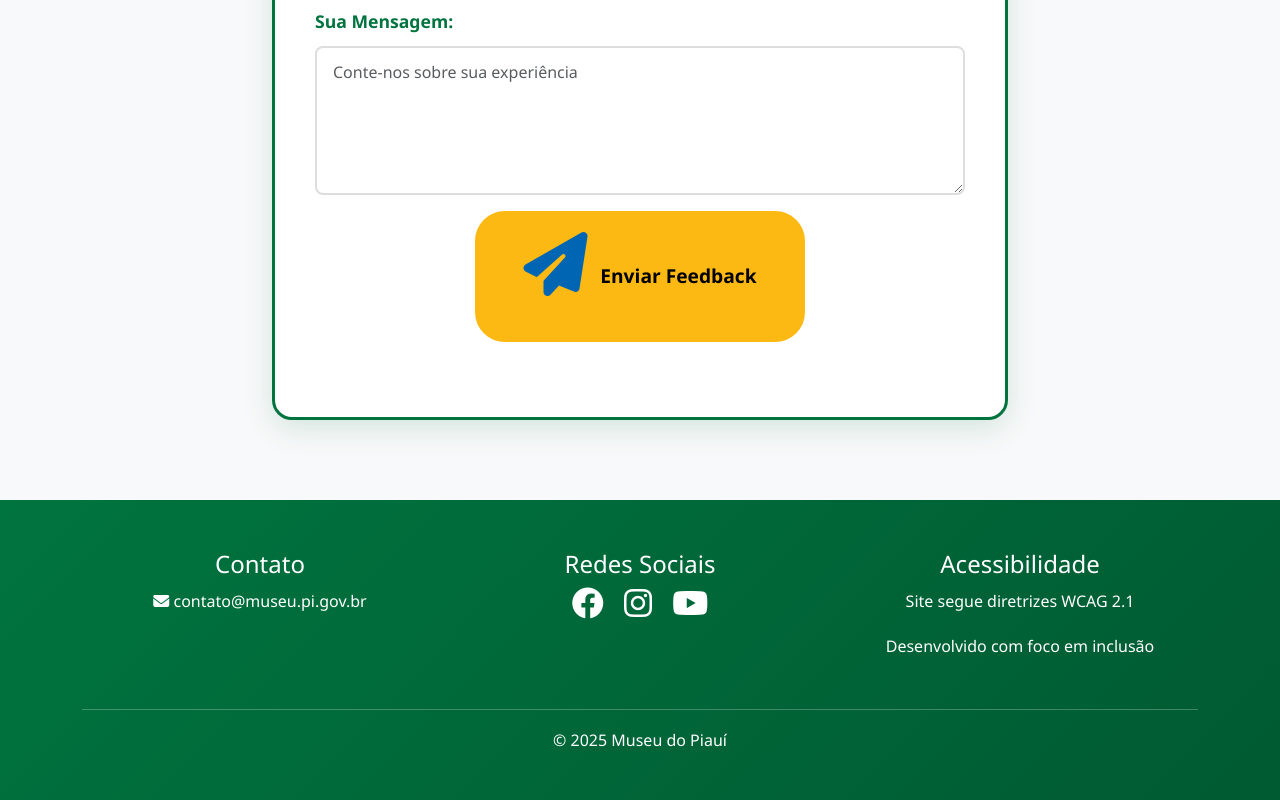
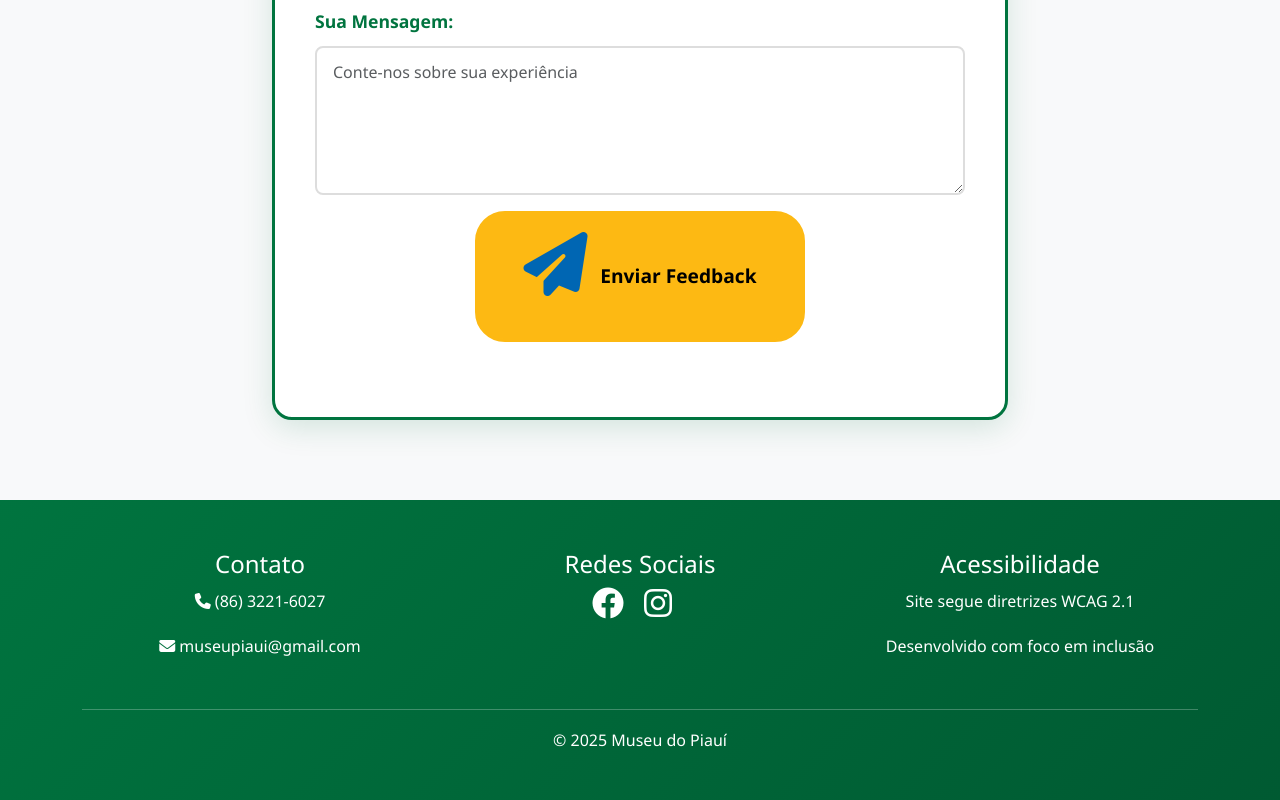
Before and after one commit to alvar077/MuseuPiauiProjExt, a plain HTML site: page index.html in a window 1280 px wide. Shown: the part 3683-4483 px from the top of the page. Drawn offline with nearby package versions, Linux system fonts and the light colour scheme.

Commit message:
alterrodape

```diff
--- a/index.html
+++ b/index.html
@@ -283,13 +283,13 @@
             <div class="row">
                 <div class="col-md-4 mb-3">
                     <h4>Contato</h4>
-                    <p><i class="fas fa-envelope"></i> contato@museu.pi.gov.br</p>
+                    <p><i class="fas fa-phone"></i> (86) 3221-6027 </p>
+                    <p><i class="fas fa-envelope"></i> museupiaui@gmail.com </p>
                 </div>
                 <div class="col-md-4 mb-3">
                     <h4>Redes Sociais</h4>
-                    <a href="#" class="text-white me-3"><i class="fab fa-facebook fa-2x"></i></a>
-                    <a href="#" class="text-white me-3"><i class="fab fa-instagram fa-2x"></i></a>
-                    <a href="#" class="text-white"><i class="fab fa-youtube fa-2x"></i></a>
+                    <a href="https://www.facebook.com/museudopiauioficial?locale=pt_BR" class="text-white me-3"><i class="fab fa-facebook fa-2x"></i></a>
+                    <a href="https://www.instagram.com/museudopiaui/" class="text-white me-3"><i class="fab fa-instagram fa-2x"></i></a>
                 </div>
                 <div class="col-md-4 mb-3">
                     <h4>Acessibilidade</h4>
```
